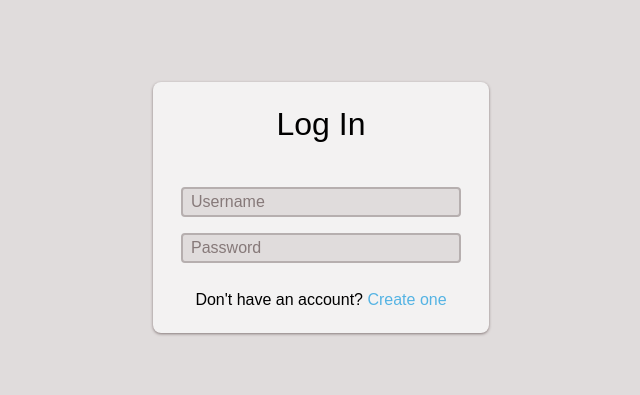
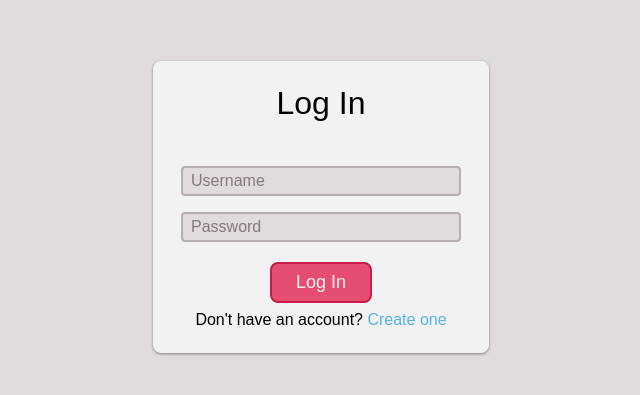
Before and after one commit to Ehckk/csc543-project-1-angular, an Angular app: page /login in a window 1280 px wide. Shown: the part 177-572 px from the top of the page, without its empty margins (319-959 px from the left). Built offline with nearby package versions, Linux system fonts and the light colour scheme; a web font is replaced by a local one.

Commit message:
button component

```diff
--- a/src/app/components/button/button.component.css
+++ b/src/app/components/button/button.component.css
@@ -0,0 +1,20 @@
+.btn-small, .btn-large {
+    cursor: pointer;
+    appearance: none;
+    outline: none;
+    border-color: var(--b-0);
+    border-style: solid;
+    border-width: 2px;
+    border-radius: .5rem;
+    background-color: var(--b-1);
+    color: var(--l-2)
+}
+
+.btn-small {
+    padding: 0.5rem 1rem;
+}
+
+.btn-large {
+    padding: 0.5rem 1.5rem;
+    font-size: 1.125rem;
+}
--- a/src/app/components/button/button.component.html
+++ b/src/app/components/button/button.component.html
@@ -1 +1 @@
-<p>button works!</p>
+<button [class]="className()" (click)="onClicked($event)">{{ text() }}</button>
--- a/src/app/components/button/button.component.ts
+++ b/src/app/components/button/button.component.ts
@@ -1,12 +1,21 @@
-import { Component } from '@angular/core';
+import { Component, computed, EventEmitter, input, Output } from '@angular/core';
+
+type ButtonSize = "large" | "small"
 
 @Component({
   selector: 'app-button',
   standalone: true,
-  imports: [],
   templateUrl: './button.component.html',
   styleUrl: './button.component.css'
 })
 export class ButtonComponent {
+  text = input('')
+  size = input<ButtonSize>('small')
+  className = computed(() => `btn-${this.size()}`)
 
+  @Output() clicked = new EventEmitter()
+
+  onClicked(event: Event) {
+    this.clicked.emit(event)
+  }
 }
--- a/src/app/forms/login-form/login-form.component.html
+++ b/src/app/forms/login-form/login-form.component.html
@@ -26,6 +26,7 @@
         </div>
     </div>
     <div class="form-buttons">
+        <app-button [text]="'Log In'" [size]="'large'"/>
     </div>
     <p>Don't have an account? <a routerLink="/register">Create one</a></p>
 </form>
--- a/src/app/forms/login-form/login-form.component.ts
+++ b/src/app/forms/login-form/login-form.component.ts
@@ -2,11 +2,12 @@ import { Component } from '@angular/core';
 import { CommonModule } from '@angular/common';
 import { FormsModule } from '@angular/forms';
 import models from '../../models';
+import { ButtonComponent } from '../../components/button/button.component';
 
 @Component({
   selector: 'app-login-form',
   standalone: true,
-  imports: [CommonModule, FormsModule],
+  imports: [CommonModule, FormsModule, ButtonComponent],
   templateUrl: './login-form.component.html',
   styleUrl: '../form.component.css'
 })
```
